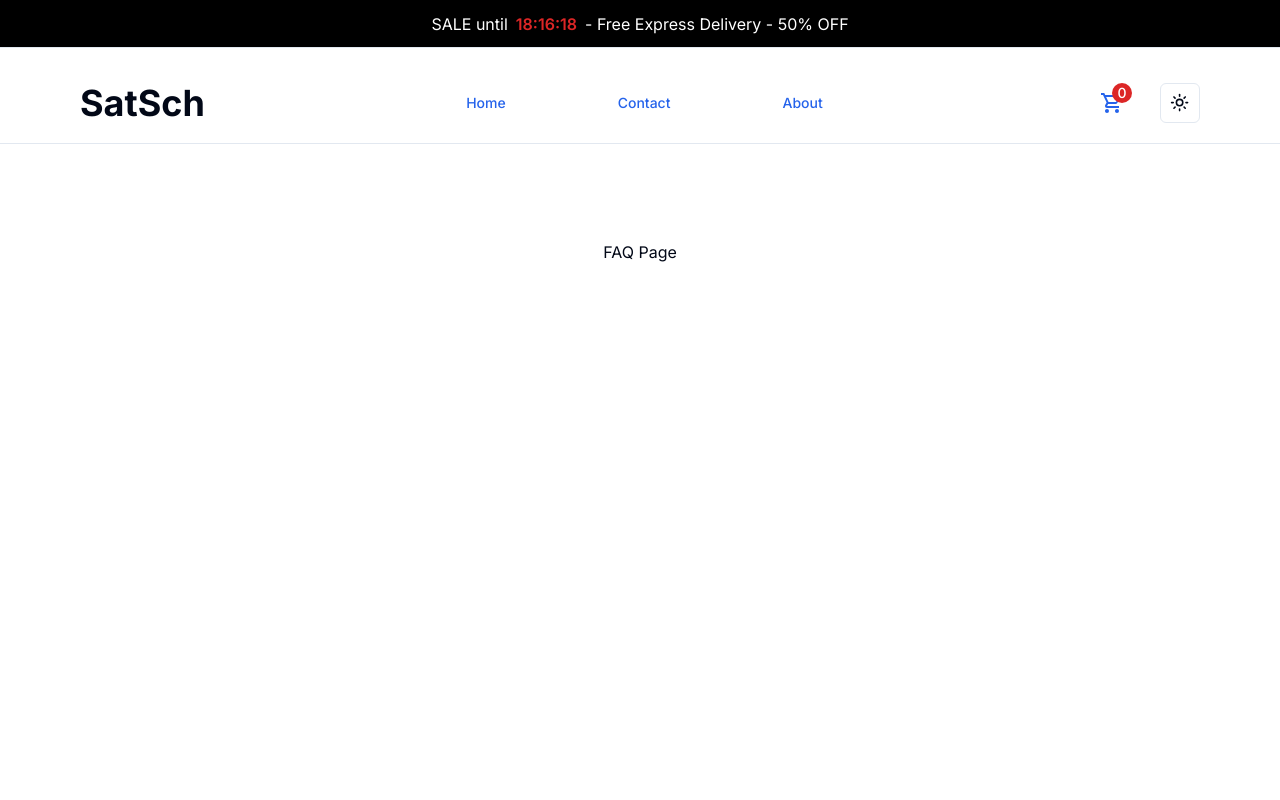
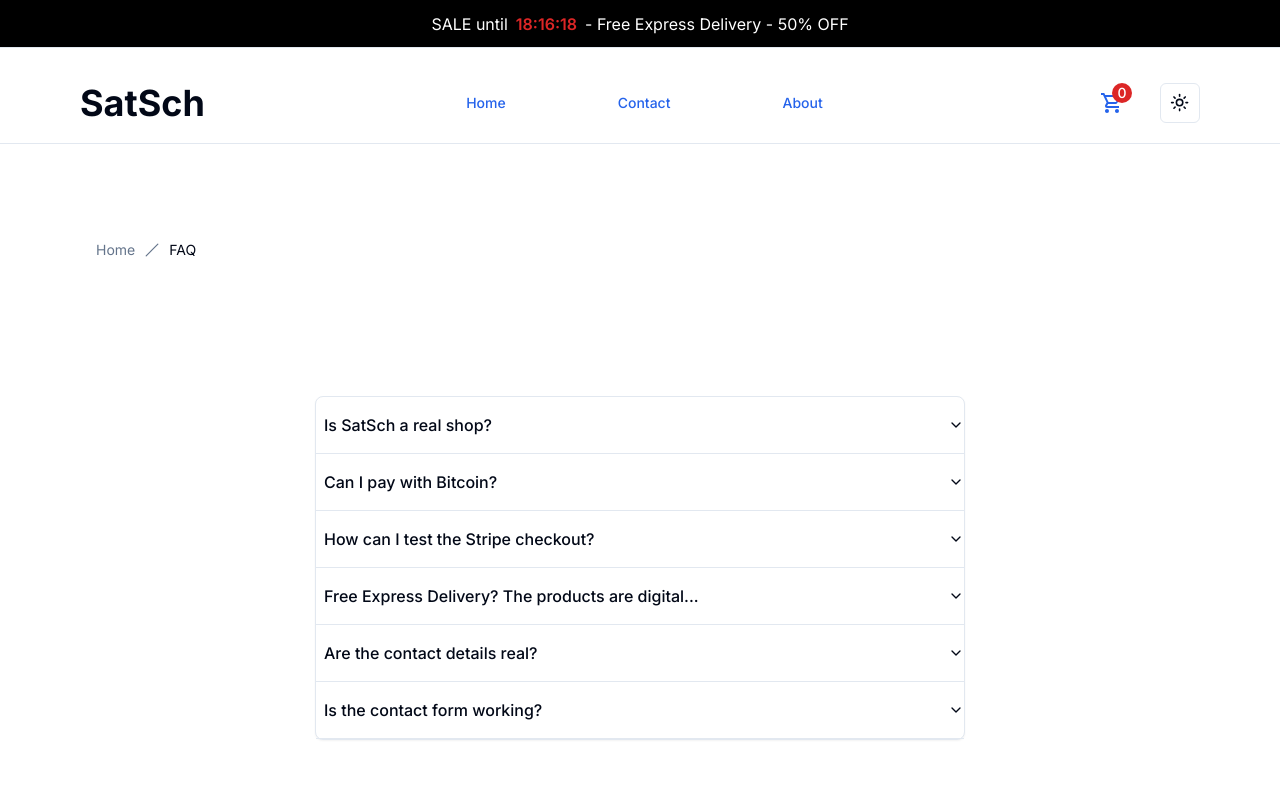
Before and after one commit to DayanWalter/satschool, a Next.js app: page /faq in a window 1280 px wide. Shown: the top 800 px of the page. Built offline with nearby package versions, Linux system fonts and the light colour scheme.

Commit message:
Faq first draft

```diff
--- a/src/app/faq/page.tsx
+++ b/src/app/faq/page.tsx
@@ -1,9 +1,123 @@
 import React from "react";
+// Next
+import Link from "next/link";
+import { Slash } from "lucide-react";
+
+// Shadcn
+import {
+  Breadcrumb,
+  BreadcrumbItem,
+  BreadcrumbLink,
+  BreadcrumbList,
+  BreadcrumbPage,
+  BreadcrumbSeparator,
+} from "@/components/ui/breadcrumb";
+import { Input } from "@/components/ui/input";
+import {
+  Accordion,
+  AccordionContent,
+  AccordionItem,
+  AccordionTrigger,
+} from "@/components/ui/accordion";
+import { Card } from "@/components/ui/card";
 
 export default function FAQ() {
   return (
-    <main className='flex min-h-screen flex-col items-center justify-between p-24'>
-      FAQ Page
-    </main>
+    <>
+      {/* Navigation Breadcrumb */}
+      <div className="p-5 lg:mb-5 lg:pl-24 lg:pt-24 ">
+        <Breadcrumb>
+          <BreadcrumbList>
+            <BreadcrumbItem>
+              <BreadcrumbLink href="/">Home</BreadcrumbLink>
+            </BreadcrumbItem>
+            <BreadcrumbSeparator>
+              <Slash />
+            </BreadcrumbSeparator>
+            <BreadcrumbItem>
+              <BreadcrumbPage>FAQ</BreadcrumbPage>
+            </BreadcrumbItem>
+          </BreadcrumbList>
+        </Breadcrumb>
+      </div>
+      <main className="flex min-h-screen flex-col items-center justify-between p-5 lg:p-24">
+        <Card className="w-5/6 lg:w-[650px]">
+          <Accordion type="single" collapsible>
+            <AccordionItem value="realshop">
+              <AccordionTrigger>
+                <p className="px-2">Is SatSch a real shop?</p>
+              </AccordionTrigger>
+              <AccordionContent>
+                <div className="px-4">No, SatSch is a portfolio project.</div>
+              </AccordionContent>
+            </AccordionItem>
+
+            <AccordionItem value="paywithbitcoin">
+              <AccordionTrigger>
+                <p className="px-2">Can I pay with Bitcoin?</p>
+              </AccordionTrigger>
+              <AccordionContent>
+                <div className="px-4">
+                  No. This shop is just connected with Stripe.
+                </div>
+              </AccordionContent>
+            </AccordionItem>
+
+            <AccordionItem value="testcheckout">
+              <AccordionTrigger>
+                <p className="px-2">How can I test the Stripe checkout?</p>
+              </AccordionTrigger>
+              <AccordionContent>
+                <div className="px-4">
+                  <ul>
+                    <li>Enter the following:</li>
+                    <li>"4242 4242 4242 4242" as credit card.</li>
+                    <li>"12/34" as MM/YY.</li>
+                    <li>"123" as CVC.</li>
+                    <li>
+                      Choose an arbitrary email and card owner and click on pay.
+                    </li>
+                  </ul>
+                </div>
+              </AccordionContent>
+            </AccordionItem>
+
+            <AccordionItem value="express">
+              <AccordionTrigger>
+                <p className="px-2">
+                  Free Express Delivery? The products are digital...
+                </p>
+              </AccordionTrigger>
+              <AccordionContent>
+                <div className="px-4">
+                  Well,...yes. So they are VERY express and VERY free :).
+                </div>
+              </AccordionContent>
+            </AccordionItem>
+            <AccordionItem value="contactdetails">
+              <AccordionTrigger>
+                <p className="px-2">Are the contact details real?</p>
+              </AccordionTrigger>
+              <AccordionContent>
+                <div className="px-4">
+                  No, these are example contact details.
+                </div>
+              </AccordionContent>
+            </AccordionItem>
+            <AccordionItem value="contactform">
+              <AccordionTrigger>
+                <p className="px-2">Is the contact form working?</p>
+              </AccordionTrigger>
+              <AccordionContent>
+                <div className="px-4">
+                  No, it is not wired to a service. Look at the repo, there are
+                  comments about how you could do it.
+                </div>
+              </AccordionContent>
+            </AccordionItem>
+          </Accordion>
+        </Card>
+      </main>
+    </>
   );
 }
```
